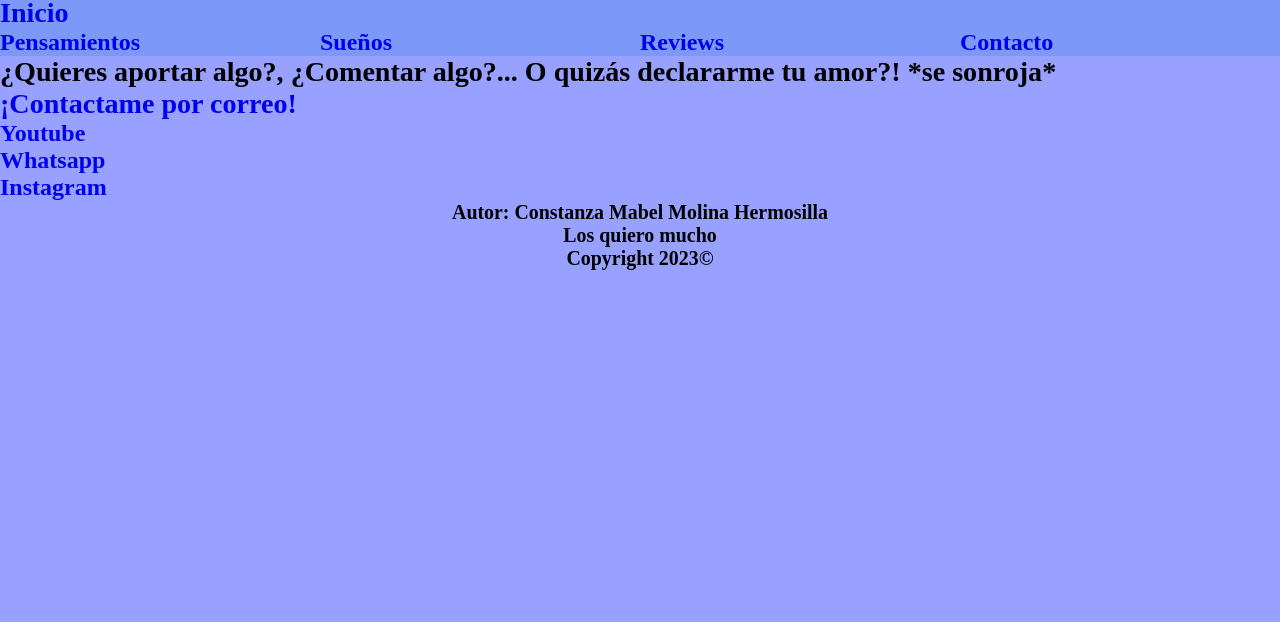
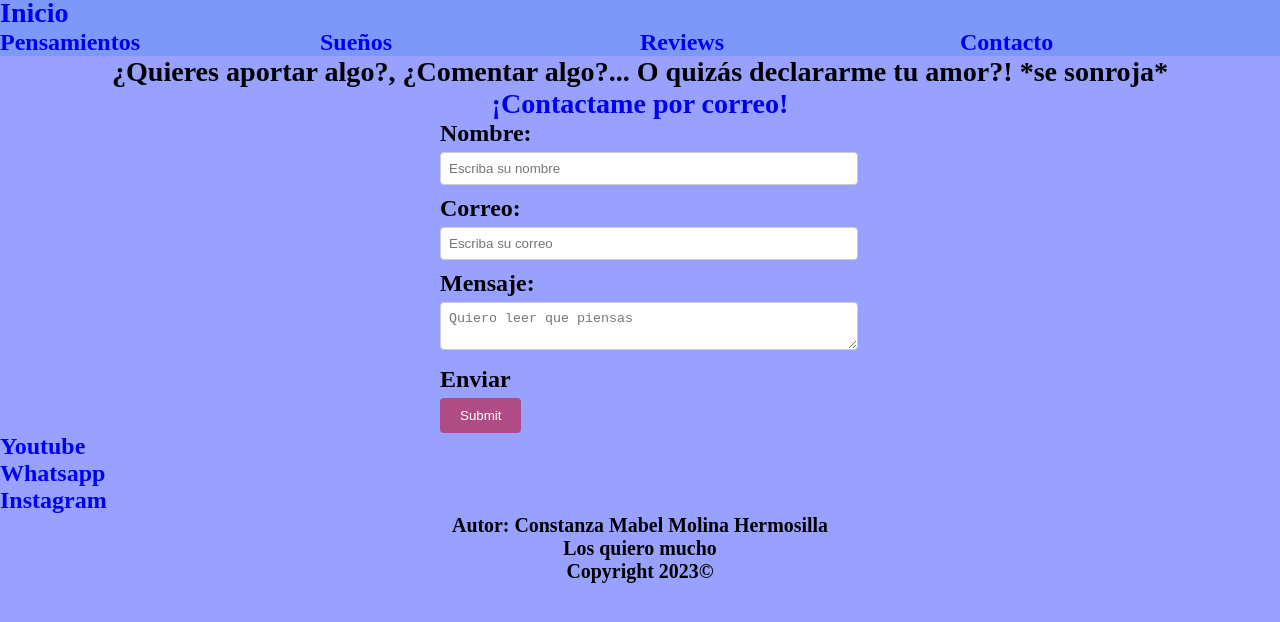
Before and after one commit to coniko666/55345pre-entrega3-corregido-molina, a website: page pages/contacto.html in a window 1280 px wide. Shown: the part 156-778 px from the top of the page. Drawn offline with Linux system fonts and the light colour scheme; a web font is replaced by a local one.

Commit message:
casilisto

```diff
--- a/pages/contacto.html
+++ b/pages/contacto.html
@@ -35,6 +35,21 @@
     <footer>
         <h3>¿Quieres aportar algo?, ¿Comentar algo?... O quizás declararme tu amor?! *se sonroja*</h3>
         <h3><a href="./contacto.html">¡Contactame por correo!</a></h3>
+
+        <form class="my-form">
+            <label for="name">Nombre:</label>
+            <input type="text" id="name" name="name" placeholder="Escriba su nombre">
+
+            <label for="email">Correo:</label>
+            <input type="email" id="email" name="email" placeholder="Escriba su correo">
+
+            <label for="message">Mensaje:</label>
+            <textarea id="message" name="message" placeholder="Quiero leer que piensas"></textarea>
+
+            <label for="submit">Enviar</label>
+            <input type="submit" value="Submit">
+          </form>
+
         <ul>
             <li><a href="#">Youtube</a></li>
             <li><a href="#">Whatsapp</a></li>
--- a/scss/componentes/index.scss
+++ b/scss/componentes/index.scss
@@ -43,6 +43,9 @@ footer{
     ul{
         @extend %rowmedia;
     }
+    h3{
+        text-align: center;
+    }
     h5{
         text-align: center;
     }
--- a/scss/componentes/pages.scss
+++ b/scss/componentes/pages.scss
@@ -10,3 +10,37 @@ aside{
     }
 
 }
+
+.my-form {
+    max-width: 400px;
+    margin: 0 auto;
+  }
+
+  label {
+    display: block;
+    margin-bottom: 5px;
+  }
+
+  input[type="text"],
+  input[type="email"],
+  textarea {
+    width: 100%;
+    padding: 8px;
+    margin-bottom: 10px;
+    border: 1px solid #ccc;
+    border-radius: 4px;
+  }
+
+
+  input[type="submit"] {
+    background-color: #af4c86;
+    color: white;
+    padding: 10px 20px;
+    border: none;
+    border-radius: 4px;
+    cursor: pointer;
+  }
+
+  input[type="submit"]:hover {
+    background-color: #a04588a5;
+  }
```
Also changed, not shown: pages/pensamientos.html (+1 -1 lines), pages/suenos.html (+1 -1 lines), css/style.css, 1 other file.
